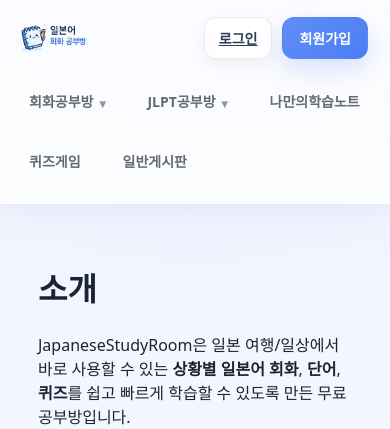
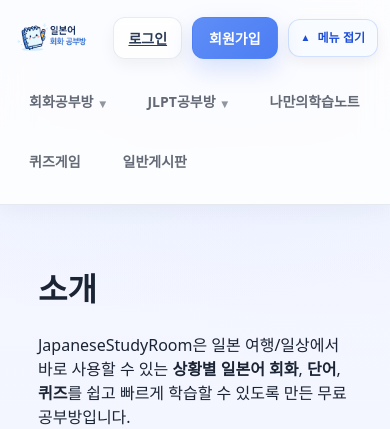
Before and after one commit to GameKingmaker/travel-talk, a Python web app: template templates/about.html in a window 390 px wide. Shown: the top 429 px of the page. Run offline with Jinja, Linux system fonts and the light colour scheme; the template is opened without the code that fills it, so the values that code supplies are empty.

Commit message:
Update base.html

```diff
--- a/templates/base.html
+++ b/templates/base.html
@@ -149,7 +149,60 @@ crossorigin="anonymous"></script>
     display: block;
   }
 }
-  </style>
+
+
+/* =========================================
+   모바일 전용 상단 메뉴 접기 / 펼치기
+   PC 화면에는 버튼이 보이지 않고 기존 메뉴 그대로 유지
+========================================= */
+.mobile-menu-toggle{
+  display:none;
+}
+
+@media (max-width:900px){
+  .topbar-inner{
+    position:relative;
+  }
+
+  .mobile-menu-toggle{
+    display:inline-flex;
+    align-items:center;
+    justify-content:center;
+    gap:7px;
+    min-height:38px;
+    padding:0 12px;
+    margin-left:auto;
+    border:1px solid rgba(37,99,235,.18);
+    border-radius:12px;
+    background:#f8fbff;
+    color:#1d4ed8;
+    font-size:12px;
+    font-weight:900;
+    line-height:1;
+    cursor:pointer;
+    box-shadow:0 5px 14px rgba(15,23,42,.06);
+    -webkit-tap-highlight-color:transparent;
+    touch-action:manipulation;
+  }
+
+  .mobile-menu-toggle:active{
+    transform:translateY(1px);
+  }
+
+  .mobile-menu-toggle-icon{
+    font-size:10px;
+  }
+
+  .topbar.mobile-menu-collapsed .nav,
+  .topbar.mobile-menu-collapsed .topbar-right{
+    display:none !important;
+  }
+
+  .topbar.mobile-menu-collapsed .topbar-inner{
+    min-height:58px;
+  }
+}
+</style>
 
   {% block extra_head %}{% endblock %}
 </head>
@@ -161,7 +214,18 @@ crossorigin="anonymous"></script>
         <img src="/static/logo.png" class="site-logo" alt="일본어 회화 공부방">
       </a>
 
-      <nav class="nav">
+      <button
+        type="button"
+        id="mobileMenuToggle"
+        class="mobile-menu-toggle"
+        aria-expanded="true"
+        aria-controls="mainMobileMenu"
+      >
+        <span class="mobile-menu-toggle-icon" aria-hidden="true">▲</span>
+        <span class="mobile-menu-toggle-text">메뉴 접기</span>
+      </button>
+
+      <nav class="nav" id="mainMobileMenu">
 
         <!-- ✅ 1) 회화공부방(클릭X, hover로만 드롭다운) -->
         <div class="nav-dd {% if request.path.startswith('/situations') or request.path.startswith('/words') %}active{% endif %}">
@@ -727,5 +791,94 @@ crossorigin="anonymous"></script>
   initMobileDropdown();
 })();
 </script>
+
+<script>
+(function(){
+  const mobileQuery = window.matchMedia("(max-width: 900px)");
+  const topbar = document.querySelector(".topbar");
+  const toggleBtn = document.getElementById("mobileMenuToggle");
+
+  if (!topbar || !toggleBtn) return;
+
+  const icon = toggleBtn.querySelector(".mobile-menu-toggle-icon");
+  const label = toggleBtn.querySelector(".mobile-menu-toggle-text");
+  const STORAGE_KEY = "jsr_mobile_menu_collapsed";
+
+  function closeDropdowns(){
+    document.querySelectorAll(".nav-dd.open").forEach(function(dd){
+      dd.classList.remove("open");
+      const btn = dd.querySelector(".nav-dd-btn");
+      if (btn) btn.setAttribute("aria-expanded", "false");
+    });
+  }
+
+  function updateButton(){
+    const collapsed = topbar.classList.contains("mobile-menu-collapsed");
+    toggleBtn.setAttribute("aria-expanded", collapsed ? "false" : "true");
+    toggleBtn.setAttribute("aria-label", collapsed ? "상단 메뉴 펼치기" : "상단 메뉴 접기");
+    if (icon) icon.textContent = collapsed ? "▼" : "▲";
+    if (label) label.textContent = collapsed ? "메뉴 펼치기" : "메뉴 접기";
+  }
+
+  function setCollapsed(collapsed, save){
+    if (save === undefined) save = true;
+
+    if (!mobileQuery.matches){
+      topbar.classList.remove("mobile-menu-collapsed");
+      updateButton();
+      return;
+    }
+
+    topbar.classList.toggle("mobile-menu-collapsed", Boolean(collapsed));
+    if (collapsed) closeDropdowns();
+    updateButton();
+
+    if (save){
+      try{
+        localStorage.setItem(STORAGE_KEY, collapsed ? "1" : "0");
+      }catch(error){}
+    }
+  }
+
+  toggleBtn.addEventListener("click", function(){
+    setCollapsed(!topbar.classList.contains("mobile-menu-collapsed"));
+  });
+
+  document.addEventListener("focusin", function(event){
+    if (!mobileQuery.matches) return;
+    const el = event.target;
+    if (
+      el instanceof HTMLInputElement ||
+      el instanceof HTMLTextAreaElement ||
+      el instanceof HTMLSelectElement ||
+      el.isContentEditable
+    ){
+      setCollapsed(true);
+    }
+  });
+
+  function applyState(){
+    if (!mobileQuery.matches){
+      setCollapsed(false, false);
+      return;
+    }
+
+    let saved = false;
+    try{
+      saved = localStorage.getItem(STORAGE_KEY) === "1";
+    }catch(error){}
+    setCollapsed(saved, false);
+  }
+
+  if (mobileQuery.addEventListener){
+    mobileQuery.addEventListener("change", applyState);
+  }else{
+    mobileQuery.addListener(applyState);
+  }
+
+  applyState();
+})();
+</script>
+
 </body>
 </html>
```
